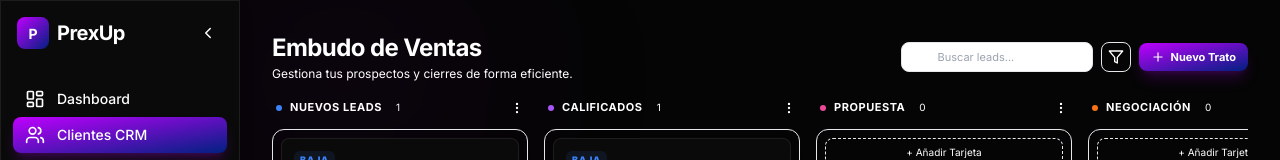
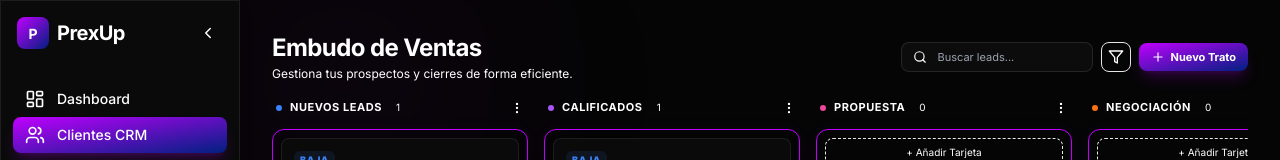
Before and after one commit to crmlucks/prexup, a Next.js app: page /crm in a window 1280 px wide. Shown: the top 160 px of the page. Built offline with nearby package versions, Linux system fonts and the light colour scheme; no server answers; the database is empty.

Commit message:
🎨 Ajuste: Bordes de marca en CRM e inputs oscuros para mejor contraste

```diff
--- a/src/app/chat/page.tsx
+++ b/src/app/chat/page.tsx
@@ -50,7 +50,7 @@ export default function ChatPage() {
             <input
               type="text"
               placeholder="Buscar chats..."
-              className="w-full pl-9 pr-3 py-1.5 bg-foreground/5 border border-card-border rounded-lg text-[11px] focus:outline-none focus:border-brand-purple/40 transition-all"
+              className="w-full pl-9 pr-3 py-1.5 rounded-lg text-[11px] focus:outline-none focus:border-brand-purple/40 transition-all"
             />
           </div>
         </div>
--- a/src/app/crm/page.tsx
+++ b/src/app/crm/page.tsx
@@ -59,7 +59,7 @@ export default function CRMPage() {
             <input
               type="text"
               placeholder="Buscar leads..."
-              className="pl-9 pr-3 py-1.5 rounded-lg bg-foreground/5 border border-card-border text-[11px] focus:outline-none focus:border-brand-purple/50 transition-all w-48"
+              className="pl-9 pr-3 py-1.5 rounded-lg text-[11px] focus:outline-none focus:border-brand-purple/50 transition-all w-48"
             />
           </div>
           <button className="p-1.5 rounded-lg glass-hover border border-card-border">
@@ -93,7 +93,7 @@ export default function CRMPage() {
               </button>
             </div>
 
-            <div className="flex-1 space-y-3 p-2 bg-foreground/[0.01] rounded-xl border border-card-border">
+            <div className="flex-1 space-y-3 p-2 bg-foreground/[0.01] rounded-xl border border-primary-brand shadow-[0_0_15px_rgba(192,0,255,0.05)]">
               {leads.filter(l => l.status === col.id).map((lead) => (
                 <motion.div
                   key={lead.id}
--- a/src/app/globals.css
+++ b/src/app/globals.css
@@ -55,20 +55,31 @@ body {
 .p-compact { padding: 1rem; }
 .m-compact { margin: 1rem; }
 
-/* Custom Scrollbar */
-::-webkit-scrollbar {
-  width: 5px;
+/* Refined Inputs for Dark Mode */
+input, select, textarea {
+  background-color: rgba(255, 255, 255, 0.03);
+  border: 1px solid rgba(255, 255, 255, 0.1);
+  color: var(--foreground);
 }
 
-::-webkit-scrollbar-thumb {
-  background: var(--brand-purple);
-  border-radius: 10px;
-  opacity: 0.5;
+[data-theme='dark'] input,
+[data-theme='dark'] select,
+[data-theme='dark'] textarea {
+  background-color: #121212 !important; /* Gris oscuro profundo */
+  border: 1px solid rgba(255, 255, 255, 0.1) !important;
+  color: #FFFFFF !important;
 }
 
-/* Gradient text */
-.text-gradient {
-  background: linear-gradient(to right, var(--brand-purple), #FF00FF, var(--brand-blue));
-  -webkit-background-clip: text;
-  -webkit-text-fill-color: transparent;
+[data-theme='light'] input,
+[data-theme='light'] select,
+[data-theme='light'] textarea {
+  background-color: #FFFFFF !important;
+  border: 1px solid rgba(15, 23, 42, 0.1) !important;
+  color: #0F172A !important;
 }
+
+/* Primary Border Utility */
+.border-primary-brand {
+  border-color: var(--brand-purple) !important;
+  border-width: 1px;
+}
--- a/src/app/properties/page.tsx
+++ b/src/app/properties/page.tsx
@@ -55,7 +55,7 @@ export default function PropertiesPage() {
             <input
               type="text"
               placeholder="Buscar por nombre o lugar..."
-              className="pl-9 pr-3 py-1.5 rounded-lg bg-foreground/5 border border-card-border text-[11px] focus:outline-none focus:border-brand-purple/50 transition-all w-48 md:w-64"
+              className="pl-9 pr-3 py-1.5 rounded-lg text-[11px] focus:outline-none focus:border-brand-purple/50 transition-all w-48 md:w-64"
             />
           </div>
           <button
--- a/src/components/properties/PropertyModal.tsx
+++ b/src/components/properties/PropertyModal.tsx
@@ -90,14 +90,14 @@ export function PropertyModal({ isOpen, onClose, property }: { isOpen: boolean,
                   <label className="text-[9px] font-black text-muted uppercase tracking-widest ml-0.5">Precio</label>
                   <div className="relative">
                     <DollarSign size={12} className="absolute left-2.5 top-1/2 -translate-y-1/2 text-muted" />
-                    <input type="text" defaultValue={property?.price} className="w-full bg-foreground/[0.03] border border-card-border rounded-lg pl-8 pr-3 py-1.5 text-[11px] focus:outline-none focus:border-brand-purple/40" />
+                    <input type="text" defaultValue={property?.price} className="w-full rounded-lg pl-8 pr-3 py-1.5 text-[11px] focus:outline-none focus:border-brand-purple/40" />
                   </div>
                 </div>
                 <div className="space-y-1">
                   <label className="text-[9px] font-black text-muted uppercase tracking-widest ml-0.5">Tipo</label>
                   <div className="relative">
                     <Home size={12} className="absolute left-2.5 top-1/2 -translate-y-1/2 text-muted" />
-                    <select className="w-full bg-foreground/[0.03] border border-card-border rounded-lg pl-8 pr-3 py-1.5 text-[11px] focus:outline-none appearance-none cursor-pointer">
+                    <select className="w-full rounded-lg pl-8 pr-3 py-1.5 text-[11px] focus:outline-none appearance-none cursor-pointer">
                       <option>Casa</option>
                       <option>Apartamento</option>
                       <option>Local</option>
@@ -110,13 +110,13 @@ export function PropertyModal({ isOpen, onClose, property }: { isOpen: boolean,
                 <label className="text-[9px] font-black text-muted uppercase tracking-widest ml-0.5">Ubicación</label>
                 <div className="relative">
                   <MapPin size={12} className="absolute left-2.5 top-1/2 -translate-y-1/2 text-muted" />
-                  <input type="text" defaultValue={property?.location} className="w-full bg-foreground/[0.03] border border-card-border rounded-lg pl-8 pr-3 py-1.5 text-[11px] focus:outline-none focus:border-brand-purple/40" />
+                  <input type="text" defaultValue={property?.location} className="w-full rounded-lg pl-8 pr-3 py-1.5 text-[11px] focus:outline-none focus:border-brand-purple/40" />
                 </div>
               </div>
 
               <div className="space-y-1">
                 <label className="text-[9px] font-black text-muted uppercase tracking-widest ml-0.5">Descripción</label>
-                <textarea rows={3} className="w-full bg-foreground/[0.03] border border-card-border rounded-lg p-3 text-[11px] focus:outline-none focus:border-brand-purple/40 resize-none" placeholder="Describe la propiedad..." />
+                <textarea rows={3} className="w-full rounded-lg p-3 text-[11px] focus:outline-none focus:border-brand-purple/40 resize-none" placeholder="Describe la propiedad..." />
               </div>
 
               <div className="flex items-center gap-3 pt-4">
```
